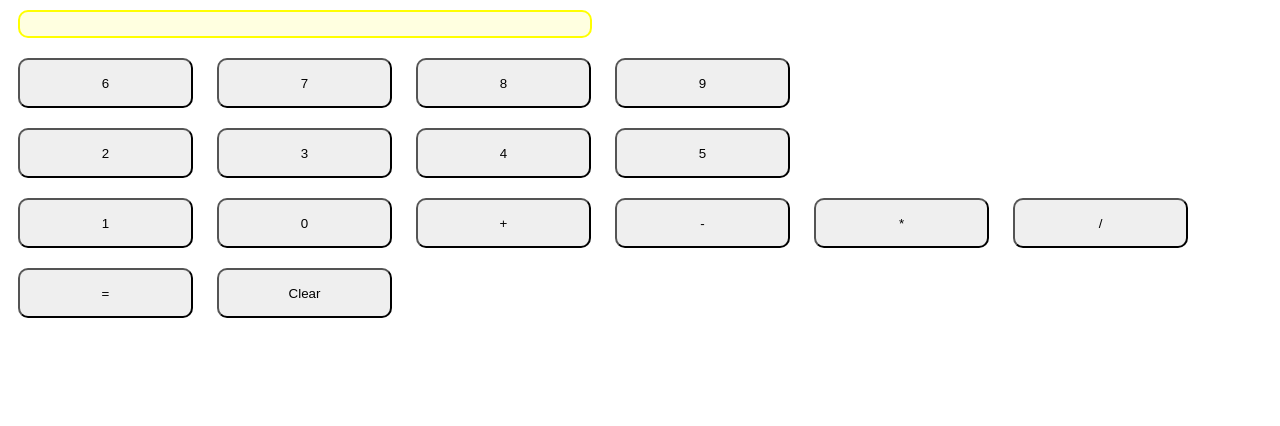
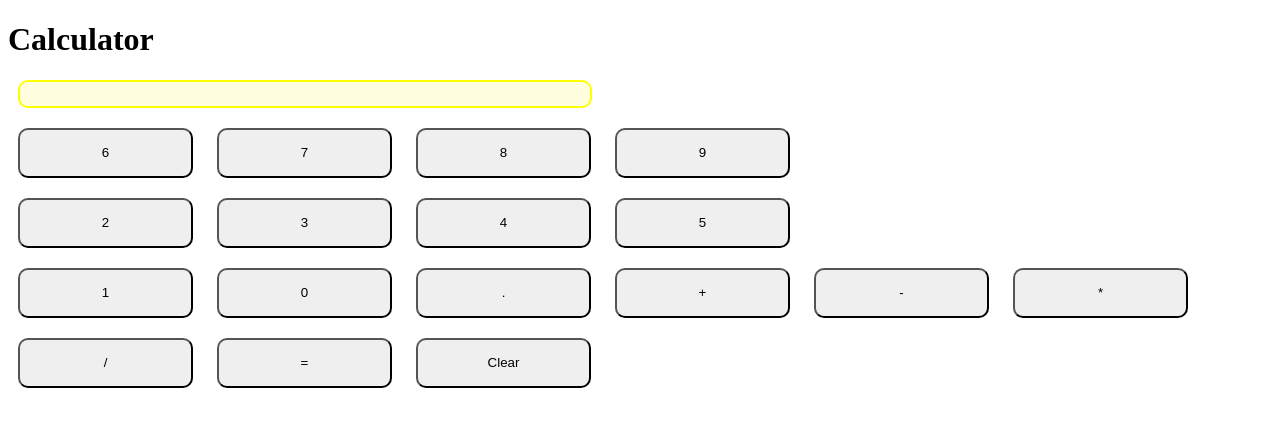
Before and after one commit to Eleuthur/calculator, a plain HTML site: page index.html in a window 1280 px wide. Drawn offline with Linux system fonts and the light colour scheme.

Commit message:
Added period button and some basic styling

```diff
--- a/index.html
+++ b/index.html
@@ -7,6 +7,8 @@
         <script src="script.js" defer></script>
     </head>
     <body>
+        <div><h1>Calculator</h1></div>
+        <div id="calc-body">
             <div id="display">
                 <p></p>
             </div>
@@ -21,11 +23,11 @@
                 <button id="b3" class="numberButton">3</button>
                 <button id="b4" class="numberButton">4</button>
                 <button id="b5" class="numberButton">5</button>
-
             </div>
             <div id="button-row-3" class="buttons">
                 <button id="b1" class="numberButton">1</button>
                 <button id="b0" class="numberButton">0</button>
+                <button id="period" class="numberButton">.</button>
                 <button id="add" class="numberButton">+</button>
                 <button id="subtract" class="numberButton">-</button>
                 <button id="multiply" class="numberButton">*</button>
@@ -33,5 +35,6 @@
                 <button id="equalsButton" class="numberButton">=</button>
                 <button id="clearButton" class="numberButton">Clear</button>
             </div>
+        </div>
     </body>
 </html>
```
Lines whose indentation alone changed are shown as unchanged.
